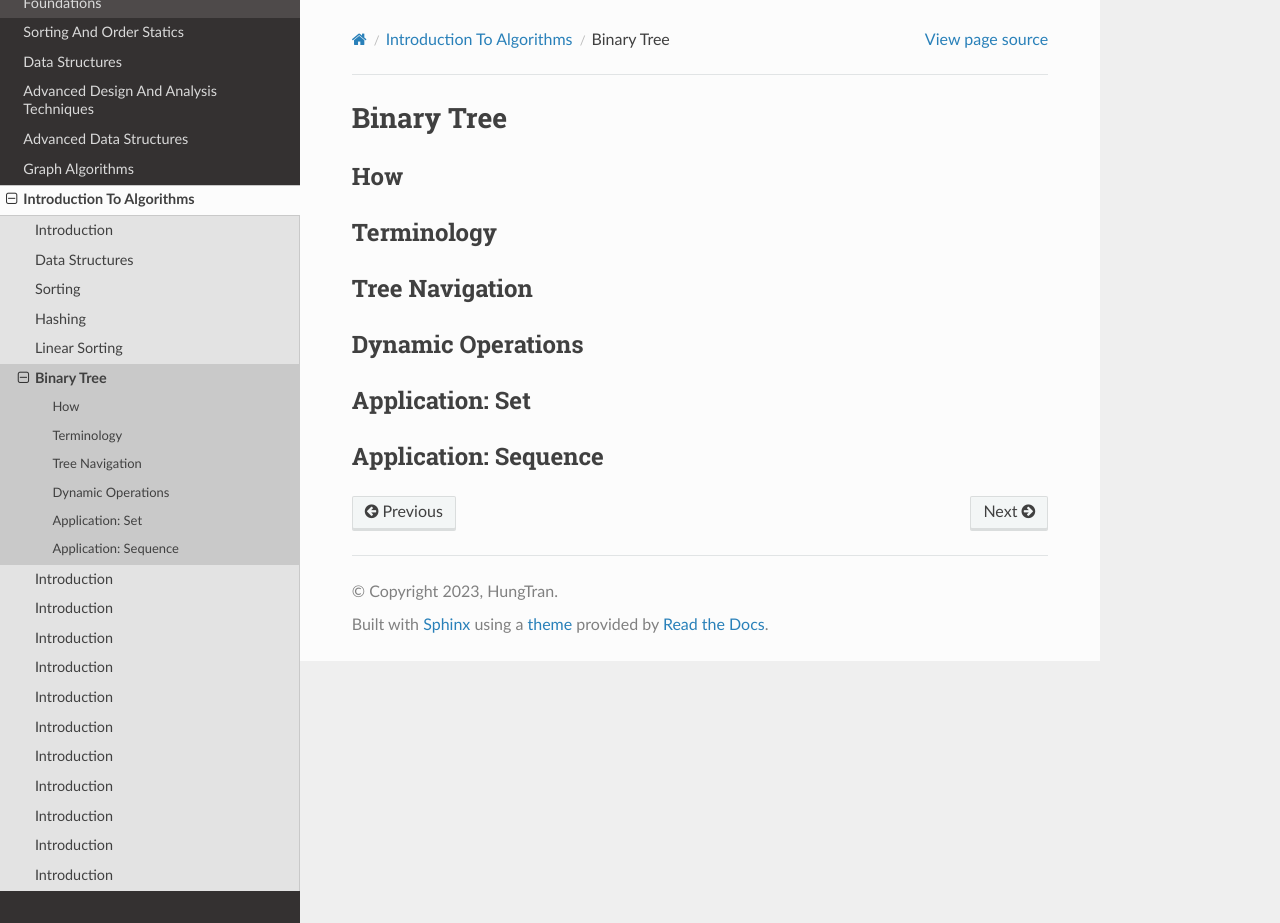
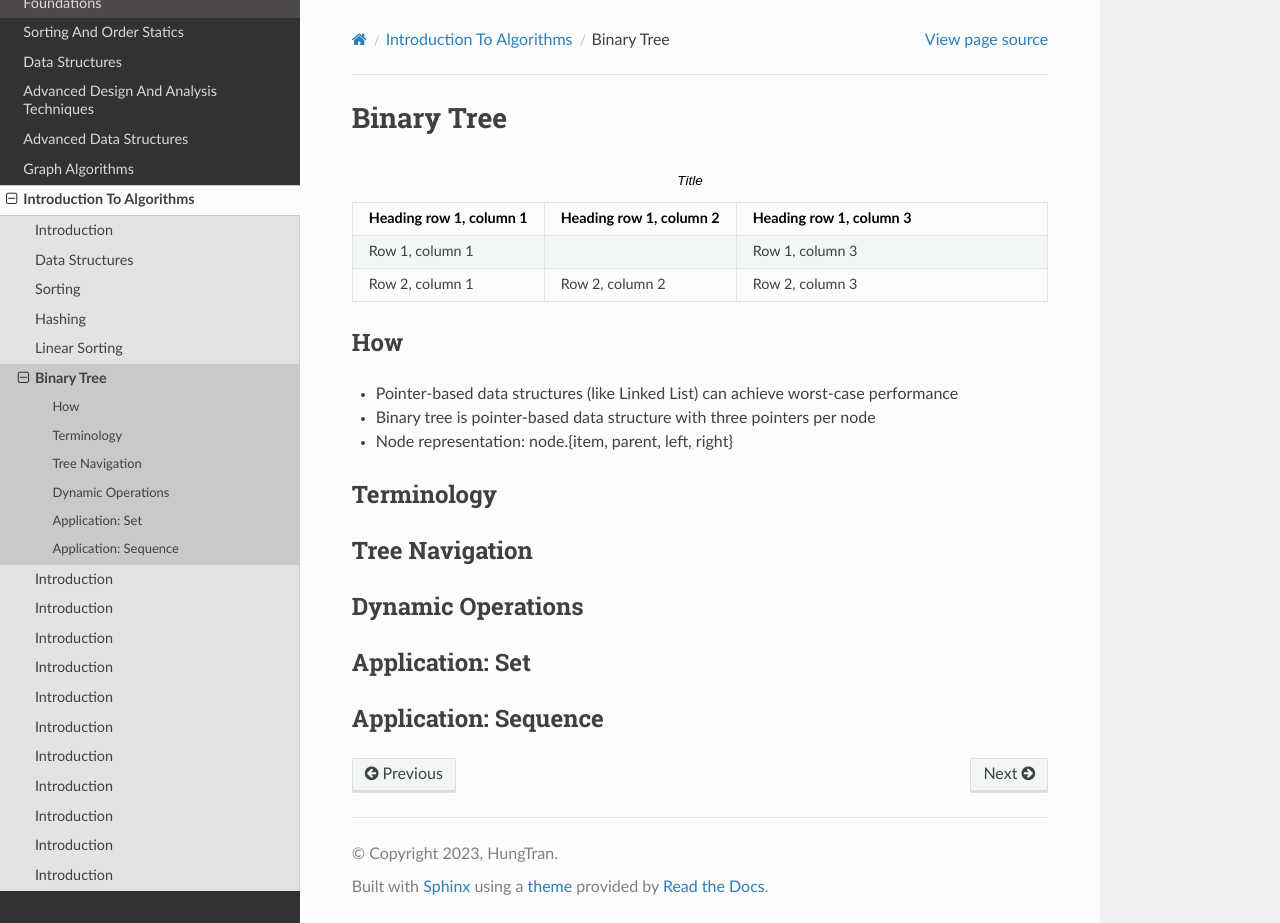
Before and after one commit to hungtranvn/AlgorithmHT, a Sphinx documentation site: the page built from docs/source/mitBinaryTree.rst, in a window 1280 px wide and 923 px high. Built offline with Sphinx 7.4.7 and the Read the Docs theme 2.0.0, drawn with Linux system fonts in a browser that asks for light colours; pages that are not in the unit, such as notebooks, are missing from menus.

Commit message:
binary tree added

```diff
--- a/docs/source/mitBinaryTree.rst
+++ b/docs/source/mitBinaryTree.rst
@@ -1,10 +1,25 @@
 Binary Tree
 ===========
+.. list-table:: Title
+   :widths: 25 25 50
+   :header-rows: 1
+
+   * - Heading row 1, column 1
+     - Heading row 1, column 2
+     - Heading row 1, column 3
+   * - Row 1, column 1
+     -
+     - Row 1, column 3
+   * - Row 2, column 1
+     - Row 2, column 2
+     - Row 2, column 3
 
 ***
 How
 ***
-
+* Pointer-based data structures (like Linked List) can achieve worst-case performance
+* Binary tree is pointer-based data structure with three pointers per node
+* Node representation: node.{item, parent, left, right}
 ***********
 Terminology
 ***********
```
